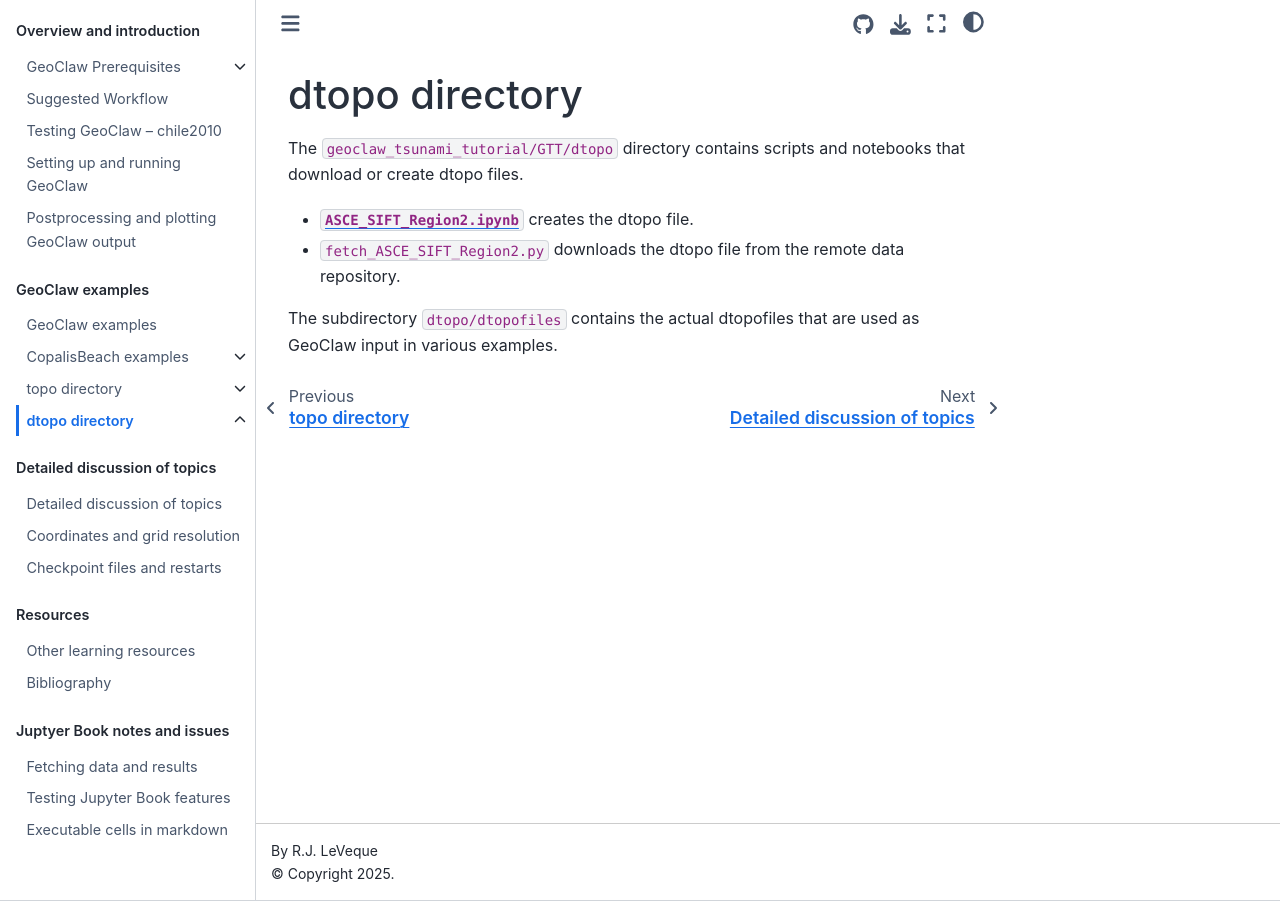
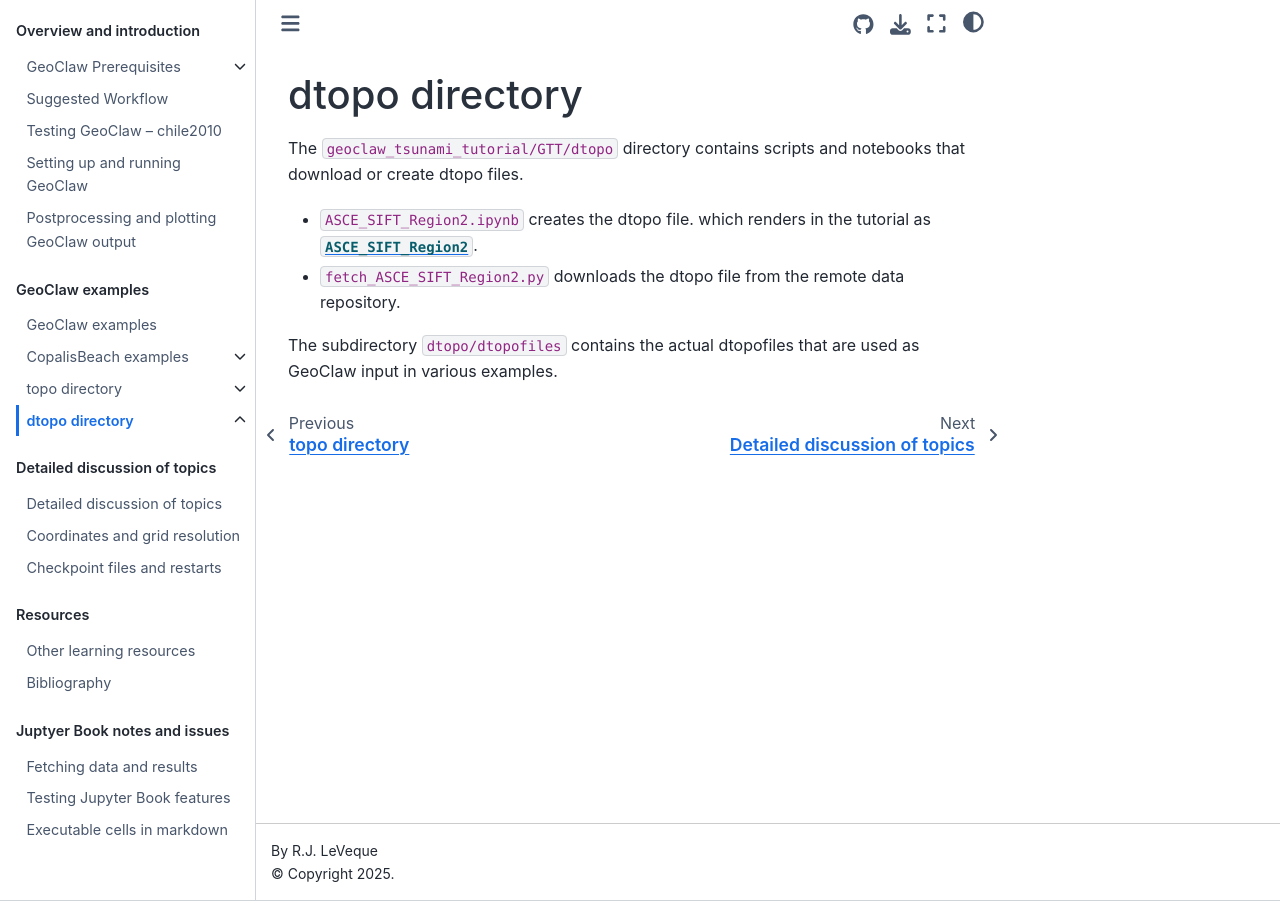
Before and after one commit to rjleveque/geoclaw_tsunami_tutorial, a Jupyter Book: the page built from GTT/dtopo/README.md, in a window 1280 px wide. Built offline with Jupyter Book 1.0.4 settings and Sphinx 7.4.7 and the Sphinx Book theme 1.1.4, drawn with Linux system fonts in a browser that asks for light colours; pages that are not in the unit, such as notebooks, are missing from menus.

```diff
--- a/GTT/dtopo/README.md
+++ b/GTT/dtopo/README.md
@@ -4,7 +4,8 @@
 The `geoclaw_tsunami_tutorial/GTT/dtopo` directory contains scripts and
 notebooks that download or create dtopo files.
 
-- [`ASCE_SIFT_Region2.ipynb`](ASCE_SIFT_Region2) creates the dtopo file.
+- `ASCE_SIFT_Region2.ipynb` creates the dtopo file.
+  which renders in the tutorial as [](ASCE_SIFT_Region2).
 
 - `fetch_ASCE_SIFT_Region2.py` downloads the dtopo file from the remote data repository.
 
```
